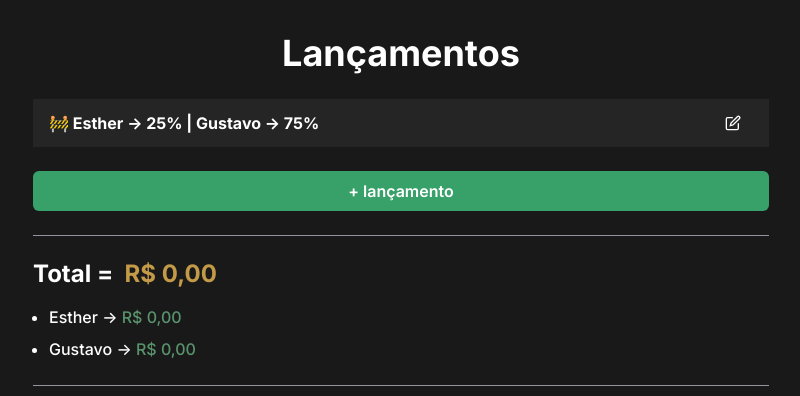
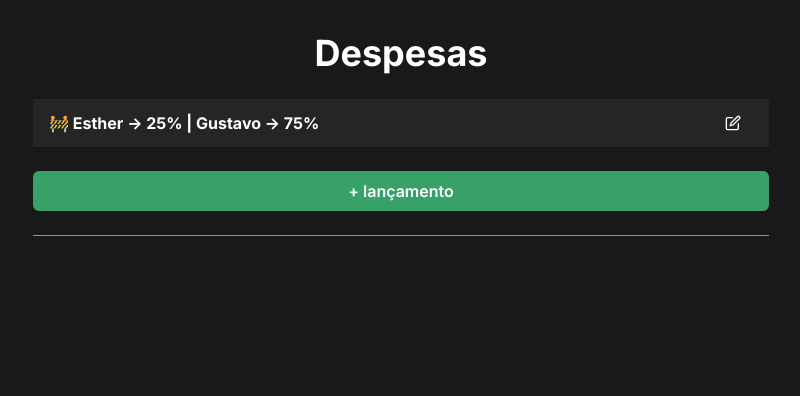
Before and after one commit to Futhememe/expense-divider, a Next.js app: page / in a window 1280 px wide. Shown: the top 396 px of the page, without its empty margins (239-1039 px from the left). Built offline with nearby package versions, Linux system fonts and the light colour scheme.

Commit message:
🔥 remove unused code

```diff
--- a/src/pages/index.tsx
+++ b/src/pages/index.tsx
@@ -1,14 +1,8 @@
 import {
   Button,
   Divider,
-  Flex,
   Heading,
-  Highlight,
-  IconButton,
-  ListItem,
-  Text,
   Tooltip,
-  UnorderedList,
   useDisclosure,
 } from "@chakra-ui/react";
 import type { NextPage } from "next";
@@ -20,9 +14,7 @@ import { ExpenseModal } from "../components/ExpenseModal";
 import { useLocalStorage } from "../hooks/useLocalStorage";
 import { ExpenseDTO, useExpenseStore } from "../store";
 import { useEffect, useState } from "react";
-import { DeleteIcon, EditIcon } from "@chakra-ui/icons";
 import { DeleteModal } from "../components/DeleteModal";
-import { formatToBRL } from "../utils/formatters";
 import { TotalSection } from "../components/TotalSection";
 import { Expense } from "../components/Expense";
 
@@ -40,7 +32,7 @@ const Home: NextPage = () => {
 
   useEffect(() => {
     setAllExpenses(storageList);
-  }, [storageList]);
+  }, [storageList, setAllExpenses]);
 
   return (
     <Container>
@@ -64,7 +56,7 @@ const Home: NextPage = () => {
         selectedId={selectedExpense ?? ""}
       />
       <Main>
-        <Heading textAlign="center">Lançamentos</Heading>
+        <Heading textAlign="center">Despesas</Heading>
         <Percentage />
         <Tooltip
           placement="bottom"
@@ -82,14 +74,14 @@ const Home: NextPage = () => {
           </Button>
         </Tooltip>
         <Divider />
-        <TotalSection />
+        {expenseList.length > 0 && <TotalSection />}
         {expenseList.map((expense) => (
           <Expense
             key={expense.id}
             name={expense.expenseName}
             total={expense.total}
-            firstAmount={expense.esther}
-            secondAmount={expense.gustavo}
+            firstAmount={expense.firstAmount}
+            secondAmount={expense.secondAmount}
             onClickEdit={() => {
               setSelectedExpense(expense.id);
               setModalMode("edit");
```
